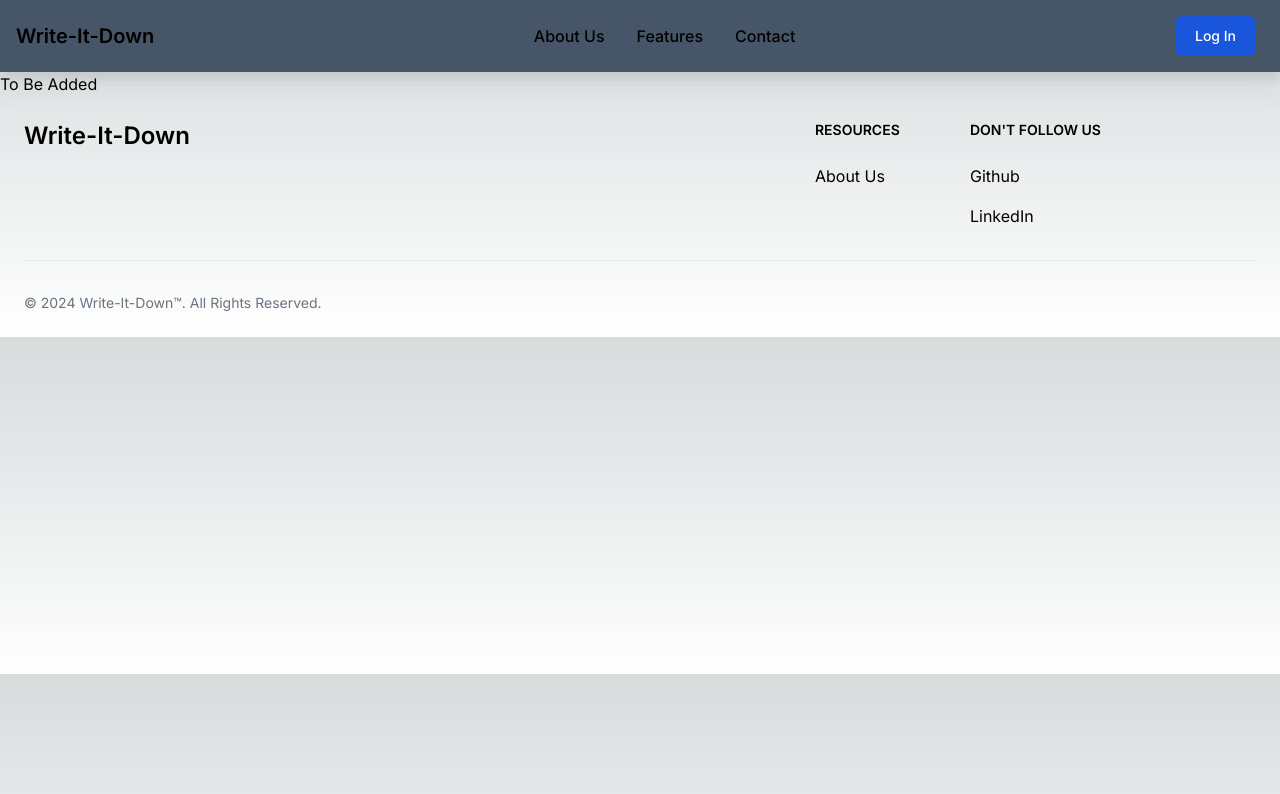
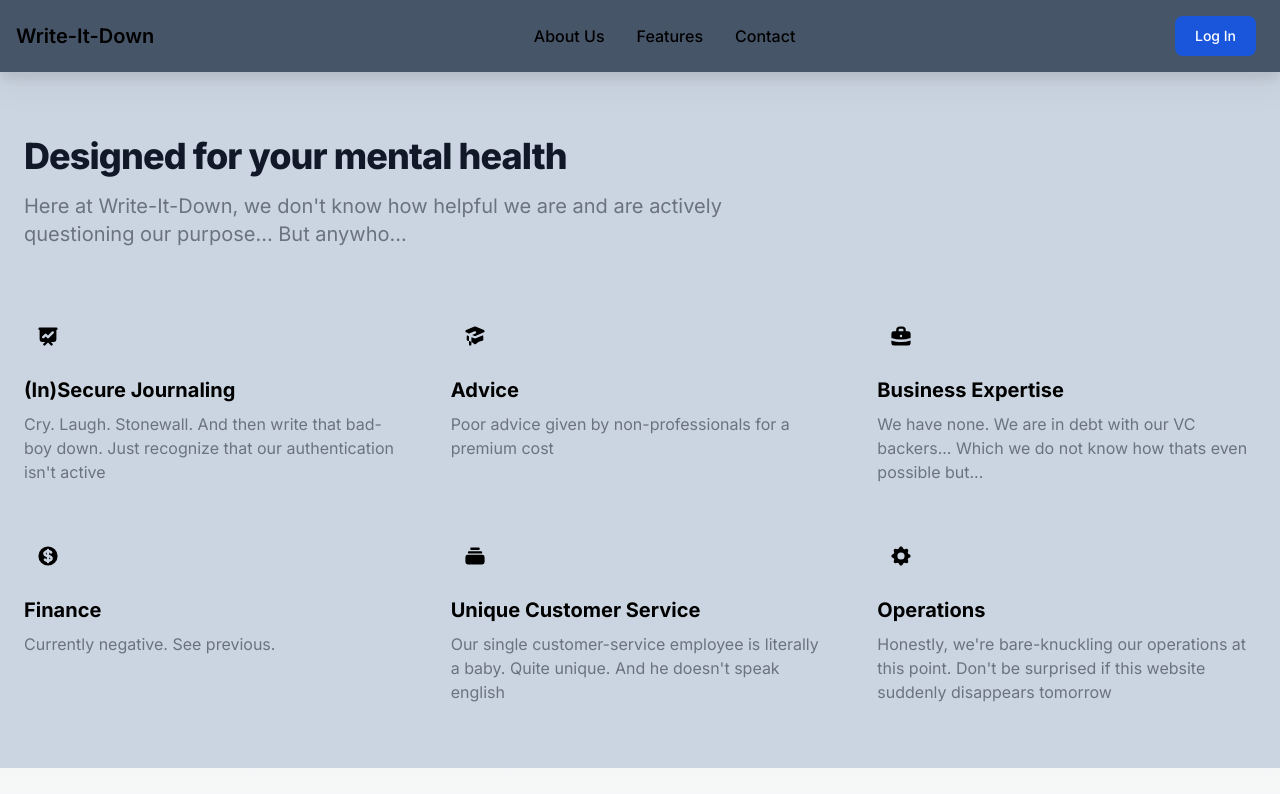
Before and after one commit to ErickW01/Journal-App, a Next.js app: page /features in a window 1280 px wide. Shown: the top 794 px of the page. Built offline with nearby package versions, Linux system fonts and the light colour scheme.

Commit message:
added features page

```diff
--- a/app/features/page.tsx
+++ b/app/features/page.tsx
@@ -1,11 +1,147 @@
-import React from 'react'
+import React from "react";
 
 export default function Features() {
-    return(
-        <main>
-            <section>
-                <h1>To Be Added</h1>
-            </section>
-        </main>
-    )
+  return (
+    <main>
+      <section className="bg-slate-300 dark:bg-gray-900">
+        <div className="py-8 px-4 mx-auto max-w-screen-xl sm:py-16 lg:px-6">
+          <div className="max-w-screen-md mb-8 lg:mb-16">
+            <h2 className="mb-4 text-4xl tracking-tight font-extrabold text-gray-900 dark:text-white">
+              Designed for your mental health
+            </h2>
+            <p className="text-gray-500 sm:text-xl dark:text-gray-400">
+              Here at Write-It-Down, we don&apos;t know how helpful we are and are actively questioning our purpose... But anywho...
+            </p>
+          </div>
+
+          <div className="space-y-8 md:grid md:grid-cols-2 lg:grid-cols-3 md:gap-12 md:space-y-0">
+            <div>
+              <div className="flex justify-center items-center mb-4 w-10 h-10 rounded-full bg-primary-100 lg:h-12 lg:w-12 dark:bg-primary-900">
+                <svg
+                  className="w-5 h-5 text-primary-600 lg:w-6 lg:h-6 dark:text-primary-300"
+                  fill="currentColor"
+                  viewBox="0 0 20 20"
+                  xmlns="http://www.w3.org/2000/svg"
+                >
+                  <path
+                    fill-rule="evenodd"
+                    d="M3 3a1 1 0 000 2v8a2 2 0 002 2h2.586l-1.293 1.293a1 1 0 101.414 1.414L10 15.414l2.293 2.293a1 1 0 001.414-1.414L12.414 15H15a2 2 0 002-2V5a1 1 0 100-2H3zm11.707 4.707a1 1 0 00-1.414-1.414L10 9.586 8.707 8.293a1 1 0 00-1.414 0l-2 2a1 1 0 101.414 1.414L8 10.414l1.293 1.293a1 1 0 001.414 0l4-4z"
+                    clip-rule="evenodd"
+                  ></path>
+                </svg>
+              </div>
+              <h3 className="mb-2 text-xl font-bold text-black dark:text-white">
+                (In)Secure Journaling
+              </h3>
+              <p className="text-gray-500 dark:text-gray-400">
+                Cry. Laugh. Stonewall. And then write that bad-boy down. Just recognize that our authentication isn&apos;t active
+              </p>
+            </div>
+            <div>
+              <div className="flex justify-center items-center mb-4 w-10 h-10 rounded-full bg-primary-100 lg:h-12 lg:w-12 dark:bg-primary-900">
+                <svg
+                  className="w-5 h-5 text-primary-600 lg:w-6 lg:h-6 dark:text-primary-300"
+                  fill="currentColor"
+                  viewBox="0 0 20 20"
+                  xmlns="http://www.w3.org/2000/svg"
+                >
+                  <path d="M10.394 2.08a1 1 0 00-.788 0l-7 3a1 1 0 000 1.84L5.25 8.051a.999.999 0 01.356-.257l4-1.714a1 1 0 11.788 1.838L7.667 9.088l1.94.831a1 1 0 00.787 0l7-3a1 1 0 000-1.838l-7-3zM3.31 9.397L5 10.12v4.102a8.969 8.969 0 00-1.05-.174 1 1 0 01-.89-.89 11.115 11.115 0 01.25-3.762zM9.3 16.573A9.026 9.026 0 007 14.935v-3.957l1.818.78a3 3 0 002.364 0l5.508-2.361a11.026 11.026 0 01.25 3.762 1 1 0 01-.89.89 8.968 8.968 0 00-5.35 2.524 1 1 0 01-1.4 0zM6 18a1 1 0 001-1v-2.065a8.935 8.935 0 00-2-.712V17a1 1 0 001 1z"></path>
+                </svg>
+              </div>
+              <h3 className="mb-2 text-xl font-bold text-black dark:text-white">Advice</h3>
+              <p className="text-gray-500 dark:text-gray-400">
+                Poor advice given by non-professionals for a premium cost
+              </p>
+            </div>
+            <div>
+              <div className="flex justify-center items-center mb-4 w-10 h-10 rounded-full bg-primary-100 lg:h-12 lg:w-12 dark:bg-primary-900">
+                <svg
+                  className="w-5 h-5 text-primary-600 lg:w-6 lg:h-6 dark:text-primary-300"
+                  fill="currentColor"
+                  viewBox="0 0 20 20"
+                  xmlns="http://www.w3.org/2000/svg"
+                >
+                  <path
+                    fill-rule="evenodd"
+                    d="M6 6V5a3 3 0 013-3h2a3 3 0 013 3v1h2a2 2 0 012 2v3.57A22.952 22.952 0 0110 13a22.95 22.95 0 01-8-1.43V8a2 2 0 012-2h2zm2-1a1 1 0 011-1h2a1 1 0 011 1v1H8V5zm1 5a1 1 0 011-1h.01a1 1 0 110 2H10a1 1 0 01-1-1z"
+                    clip-rule="evenodd"
+                  ></path>
+                  <path d="M2 13.692V16a2 2 0 002 2h12a2 2 0 002-2v-2.308A24.974 24.974 0 0110 15c-2.796 0-5.487-.46-8-1.308z"></path>
+                </svg>
+              </div>
+              <h3 className="mb-2 text-xl font-bold text-black dark:text-white">
+                Business Expertise
+              </h3>
+              <p className="text-gray-500 dark:text-gray-400">
+                We have none. We are in debt with our VC backers... Which we do not know how thats even possible but...
+              </p>
+            </div>
+            <div>
+              <div className="flex justify-center items-center mb-4 w-10 h-10 rounded-full bg-primary-100 lg:h-12 lg:w-12 dark:bg-primary-900">
+                <svg
+                  className="w-5 h-5 text-primary-600 lg:w-6 lg:h-6 dark:text-primary-300"
+                  fill="currentColor"
+                  viewBox="0 0 20 20"
+                  xmlns="http://www.w3.org/2000/svg"
+                >
+                  <path d="M8.433 7.418c.155-.103.346-.196.567-.267v1.698a2.305 2.305 0 01-.567-.267C8.07 8.34 8 8.114 8 8c0-.114.07-.34.433-.582zM11 12.849v-1.698c.22.071.412.164.567.267.364.243.433.468.433.582 0 .114-.07.34-.433.582a2.305 2.305 0 01-.567.267z"></path>
+                  <path
+                    fill-rule="evenodd"
+                    d="M10 18a8 8 0 100-16 8 8 0 000 16zm1-13a1 1 0 10-2 0v.092a4.535 4.535 0 00-1.676.662C6.602 6.234 6 7.009 6 8c0 .99.602 1.765 1.324 2.246.48.32 1.054.545 1.676.662v1.941c-.391-.127-.68-.317-.843-.504a1 1 0 10-1.51 1.31c.562.649 1.413 1.076 2.353 1.253V15a1 1 0 102 0v-.092a4.535 4.535 0 001.676-.662C13.398 13.766 14 12.991 14 12c0-.99-.602-1.765-1.324-2.246A4.535 4.535 0 0011 9.092V7.151c.391.127.68.317.843.504a1 1 0 101.511-1.31c-.563-.649-1.413-1.076-2.354-1.253V5z"
+                    clip-rule="evenodd"
+                  ></path>
+                </svg>
+              </div>
+              <h3 className="mb-2 text-xl font-bold  text-black dark:text-white">
+                Finance
+              </h3>
+              <p className="text-gray-500 dark:text-gray-400">
+                Currently negative. See previous.
+              </p>
+            </div>
+            <div>
+              <div className="flex justify-center items-center mb-4 w-10 h-10 rounded-full bg-primary-100 lg:h-12 lg:w-12 dark:bg-primary-900">
+                <svg
+                  className="w-5 h-5 text-primary-600 lg:w-6 lg:h-6 dark:text-primary-300"
+                  fill="currentColor"
+                  viewBox="0 0 20 20"
+                  xmlns="http://www.w3.org/2000/svg"
+                >
+                  <path d="M7 3a1 1 0 000 2h6a1 1 0 100-2H7zM4 7a1 1 0 011-1h10a1 1 0 110 2H5a1 1 0 01-1-1zM2 11a2 2 0 012-2h12a2 2 0 012 2v4a2 2 0 01-2 2H4a2 2 0 01-2-2v-4z"></path>
+                </svg>
+              </div>
+              <h3 className="mb-2 text-xl font-bold text-black dark:text-white">
+                Unique Customer Service
+              </h3>
+              <p className="text-gray-500 dark:text-gray-400">
+                Our single customer-service employee is literally a baby. Quite unique. And he doesn&apos;t speak english
+              </p>
+            </div>
+            <div>
+              <div className="flex justify-center items-center mb-4 w-10 h-10 rounded-full bg-primary-100 lg:h-12 lg:w-12 dark:bg-primary-900">
+                <svg
+                  className="w-5 h-5 text-primary-600 lg:w-6 lg:h-6 dark:text-primary-300"
+                  fill="currentColor"
+                  viewBox="0 0 20 20"
+                  xmlns="http://www.w3.org/2000/svg"
+                >
+                  <path
+                    fill-rule="evenodd"
+                    d="M11.49 3.17c-.38-1.56-2.6-1.56-2.98 0a1.532 1.532 0 01-2.286.948c-1.372-.836-2.942.734-2.106 2.106.54.886.061 2.042-.947 2.287-1.561.379-1.561 2.6 0 2.978a1.532 1.532 0 01.947 2.287c-.836 1.372.734 2.942 2.106 2.106a1.532 1.532 0 012.287.947c.379 1.561 2.6 1.561 2.978 0a1.533 1.533 0 012.287-.947c1.372.836 2.942-.734 2.106-2.106a1.533 1.533 0 01.947-2.287c1.561-.379 1.561-2.6 0-2.978a1.532 1.532 0 01-.947-2.287c.836-1.372-.734-2.942-2.106-2.106a1.532 1.532 0 01-2.287-.947zM10 13a3 3 0 100-6 3 3 0 000 6z"
+                    clip-rule="evenodd"
+                  ></path>
+                </svg>
+              </div>
+              <h3 className="mb-2 text-xl font-bold text-black dark:text-white">
+                Operations
+              </h3>
+              <p className="text-gray-500 dark:text-gray-400">
+                Honestly, we&apos;re bare-knuckling our operations at this point. Don&apos;t be surprised if this website suddenly disappears tomorrow
+              </p>
+            </div>
+          </div>
+        </div>
+      </section>
+    </main>
+  );
 }
```
